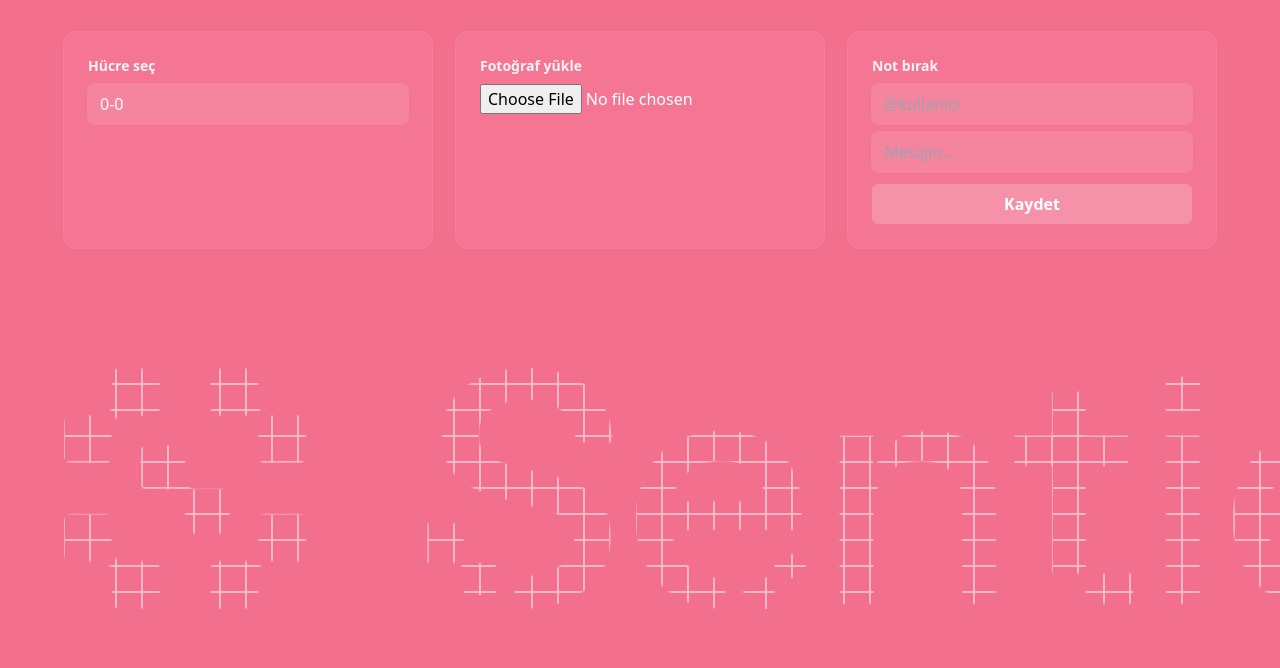
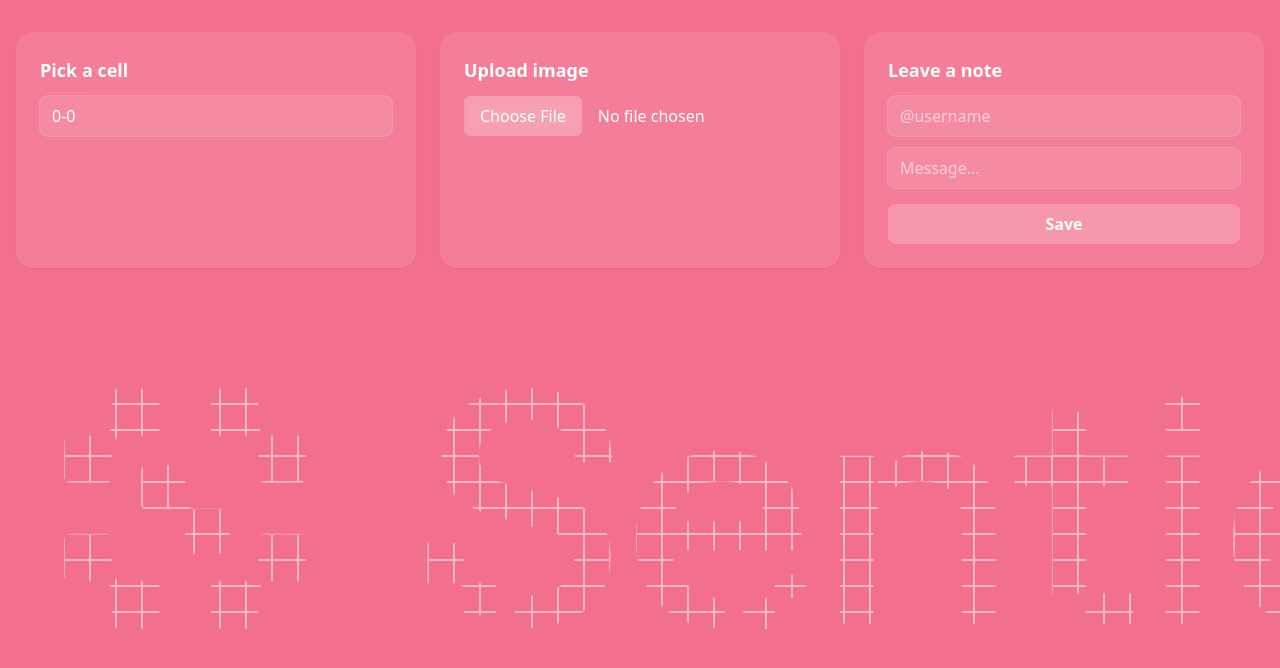
Before and after one commit to akubilayozel/sentient-pixel, a Next.js app: page / in a window 1280 px wide. Shown: the top 668 px of the page. Built offline with nearby package versions, Linux system fonts and the light colour scheme; no server answers; the database is empty.

Commit message:
Update Controls.tsx

```diff
--- a/components/Controls.tsx
+++ b/components/Controls.tsx
@@ -1,9 +1,19 @@
 'use client';
 
-import { useState, useRef, useEffect } from 'react';
+import React, { useEffect, useRef, useState } from 'react';
 import { db, storage, ensureAnonAuth, auth } from '@/lib/firebase';
-import { ref, uploadBytes, getDownloadURL } from 'firebase/storage';
-import { doc, setDoc, addDoc, collection, serverTimestamp } from 'firebase/firestore';
+import {
+  ref,
+  uploadBytes,
+  getDownloadURL,
+} from 'firebase/storage';
+import {
+  doc,
+  setDoc,
+  addDoc,
+  collection,
+  serverTimestamp,
+} from 'firebase/firestore';
 import type { CellId } from '@/lib/types';
 
 type Props = {
@@ -18,25 +28,41 @@ export default function Controls({ cell, setCell }: Props) {
   const [busy, setBusy] = useState(false);
   const [msg, setMsg] = useState<string | null>(null);
 
+  const fileRef = useRef<HTMLInputElement>(null);
+
+  useEffect(() => {
+    // clear success message after a while
+    if (!msg) return;
+    const t = setTimeout(() => setMsg(null), 3000);
+    return () => clearTimeout(t);
+  }, [msg]);
+
   async function handleSubmit(e: React.FormEvent) {
     e.preventDefault();
     setMsg(null);
 
-    if (!file) { setMsg('Önce fotoğraf seç.'); return; }
-    if (!username || !note) { setMsg('Kullanıcı adı ve not gerekli.'); return; }
+    if (!file) {
+      setMsg('Choose a photo first.');
+      return;
+    }
+    if (!username || !note) {
+      setMsg('Username and message are required.');
+      return;
+    }
 
     setBusy(true);
     try {
       await ensureAnonAuth();
-      const uid = auth.currentUser!.uid;
+      const user = auth.currentUser!;
+      const uid = user.uid;
 
-      // 1) Storage’a yükle
+      // 1) upload to Storage
       const path = `avatars/${uid}/${Date.now()}.jpg`;
       const rf = ref(storage, path);
       await uploadBytes(rf, file);
       const url = await getDownloadURL(rf);
 
-      // 2) Hücreyi doldur
+      // 2) fill cell (firestore)
       await setDoc(doc(db, 'cells', cell), {
         id: cell,
         url,
@@ -44,73 +70,89 @@ export default function Controls({ cell, setCell }: Props) {
         createdAt: serverTimestamp(),
       });
 
-      // 3) Notu kaydet
+      // 3) save note (firestore)
       await addDoc(collection(db, 'notes'), {
         username,
         text: note,
         uid,
-        cell,
         createdAt: serverTimestamp(),
       });
 
-      setMsg('✔ Yüklendi!');
+      setMsg('Uploaded!');
       setNote('');
+      if (fileRef.current) fileRef.current.value = '';
       setFile(null);
-    } catch (err: any) {
+    } catch (err) {
       console.error(err);
-      setMsg('Yükleme sırasında sorun oluştu.');
+      setMsg('Something went wrong.');
     } finally {
       setBusy(false);
     }
   }
 
   return (
-    <section className="mx-auto max-w-6xl grid grid-cols-1 md:grid-cols-3 gap-6">
-      {/* Hücre seç */}
-      <div className="rounded-xl bg-white/5 p-6 ring-1 ring-white/10">
-        <label className="block text-sm font-semibold opacity-90">Hücre seç</label>
+    <form
+      onSubmit={handleSubmit}
+      className="grid gap-6 md:grid-cols-3"
+    >
+      {/* Pick cell */}
+      <div className="rounded-2xl bg-white/10 p-6 shadow-sm backdrop-blur-sm">
+        <h3 className="mb-3 text-lg font-semibold text-white">Pick a cell</h3>
         <input
+          type="text"
           value={cell}
           onChange={(e) => setCell(e.target.value as CellId)}
-          className="mt-2 w-full rounded-md bg-white/10 px-3 py-2 outline-none ring-1 ring-white/10 focus:ring-white/20"
-          placeholder="5-12"
+          className="w-full rounded-lg bg-white/10 px-3 py-2 text-white placeholder-white/60 outline-none ring-1 ring-white/20 focus:ring-white/40"
+          placeholder="row-col (e.g. 5-12)"
         />
       </div>
 
-      {/* Foto yükle */}
-      <div className="rounded-xl bg-white/5 p-6 ring-1 ring-white/10">
-        <label className="block text-sm font-semibold opacity-90">Fotoğraf yükle</label>
+      {/* Upload image */}
+      <div className="rounded-2xl bg-white/10 p-6 shadow-sm backdrop-blur-sm">
+        <h3 className="mb-3 text-lg font-semibold text-white">Upload image</h3>
         <input
+          ref={fileRef}
           type="file"
-          className="mt-2"
           accept="image/*"
           onChange={(e) => setFile(e.target.files?.[0] ?? null)}
+          className="block w-full text-white file:mr-4 file:rounded-md file:border-0 file:bg-white/20 file:px-4 file:py-2 file:text-white file:backdrop-blur placeholder-white/60"
         />
       </div>
 
-      {/* Not bırak */}
-      <form onSubmit={handleSubmit} className="rounded-xl bg-white/5 p-6 ring-1 ring-white/10">
-        <label className="block text-sm font-semibold opacity-90">Not bırak</label>
+      {/* Leave a note */}
+      <div className="rounded-2xl bg-white/10 p-6 shadow-sm backdrop-blur-sm">
+        <h3 className="mb-3 text-lg font-semibold text-white">Leave a note</h3>
+
         <input
+          type="text"
           value={username}
           onChange={(e) => setUsername(e.target.value)}
-          className="mt-2 w-full rounded-md bg-white/10 px-3 py-2 outline-none ring-1 ring-white/10 focus:ring-white/20"
-          placeholder="@kullanici"
+          className="mb-3 w-full rounded-lg bg-white/10 px-3 py-2 text-white placeholder-white/60 outline-none ring-1 ring-white/20 focus:ring-white/40"
+          placeholder="@username"
         />
+
         <input
+          type="text"
           value={note}
           onChange={(e) => setNote(e.target.value)}
-          className="mt-2 w-full rounded-md bg-white/10 px-3 py-2 outline-none ring-1 ring-white/10 focus:ring-white/20"
-          placeholder="Mesajın..."
+          className="mb-4 w-full rounded-lg bg-white/10 px-3 py-2 text-white placeholder-white/60 outline-none ring-1 ring-white/20 focus:ring-white/40"
+          placeholder="Message…"
         />
+
         <button
+          type="submit"
           disabled={busy}
-          className="mt-3 w-full rounded-md bg-white/20 py-2 font-semibold hover:bg-white/25 disabled:opacity-50"
+          className="w-full rounded-lg bg-white/20 px-4 py-2 font-semibold text-white hover:bg-white/30 disabled:opacity-60"
         >
-          Kaydet
+          {busy ? 'Saving…' : 'Save'}
         </button>
-        {msg && <div className="mt-2 text-sm opacity-90">{msg}</div>}
-      </form>
-    </section>
+
+        {msg && (
+          <p className="mt-3 text-sm text-white/90">
+            {msg === 'Uploaded!' ? '✓ ' : ''}{msg}
+          </p>
+        )}
+      </div>
+    </form>
   );
 }
```
